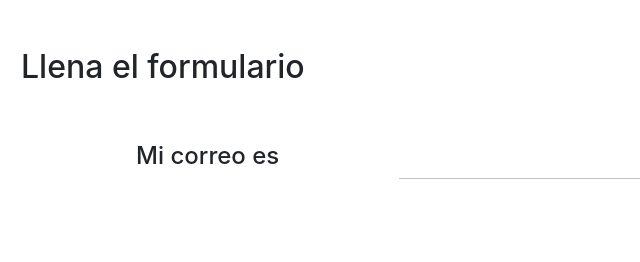
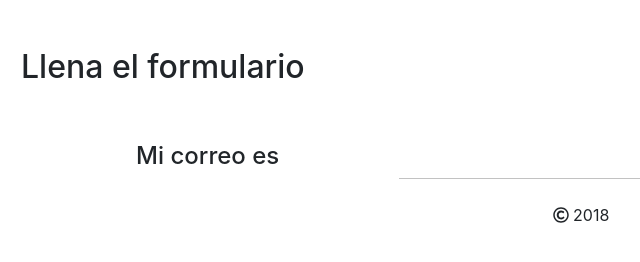
Before and after one commit to MannyMamut/newsletter, a plain HTML site: page index.html in a window 1280 px wide. Shown: the full height of the page, 59-699 px from the left. Drawn offline with nearby package versions, Linux system fonts and the light colour scheme.

Commit message:
Se agregó el copyright

```diff
--- a/index.html
+++ b/index.html
@@ -64,9 +64,15 @@
     </div>
   </div>
 
+<div class="container">
+  <div class="row">
+    <div class="col text-center">
+      <p><i class='far fa-copyright'></i> 2018 </p>
+    </div>
+  </div>
+</div>
 
-
-
+  <script defer src="https://use.fontawesome.com/releases/v5.0.6/js/all.js"></script>
   <script src="https://code.jquery.com/jquery-3.2.1.slim.min.js" integrity="sha384-KJ3o2DKtIkvYIK3UENzmM7KCkRr/rE9/Qpg6aAZGJwFDMVNA/GpGFF93hXpG5KkN" crossorigin="anonymous"></script>
   <script src="https://cdnjs.cloudflare.com/ajax/libs/popper.js/1.12.9/umd/popper.min.js" integrity="sha384-ApNbgh9B+Y1QKtv3Rn7W3mgPxhU9K/ScQsAP7hUibX39j7fakFPskvXusvfa0b4Q" crossorigin="anonymous"></script>
   <script src="https://maxcdn.bootstrapcdn.com/bootstrap/4.0.0/js/bootstrap.min.js" integrity="sha384-JZR6Spejh4U02d8jOt6vLEHfe/JQGiRRSQQxSfFWpi1MquVdAyjUar5+76PVCmYl" crossorigin="anonymous"></script>
```
